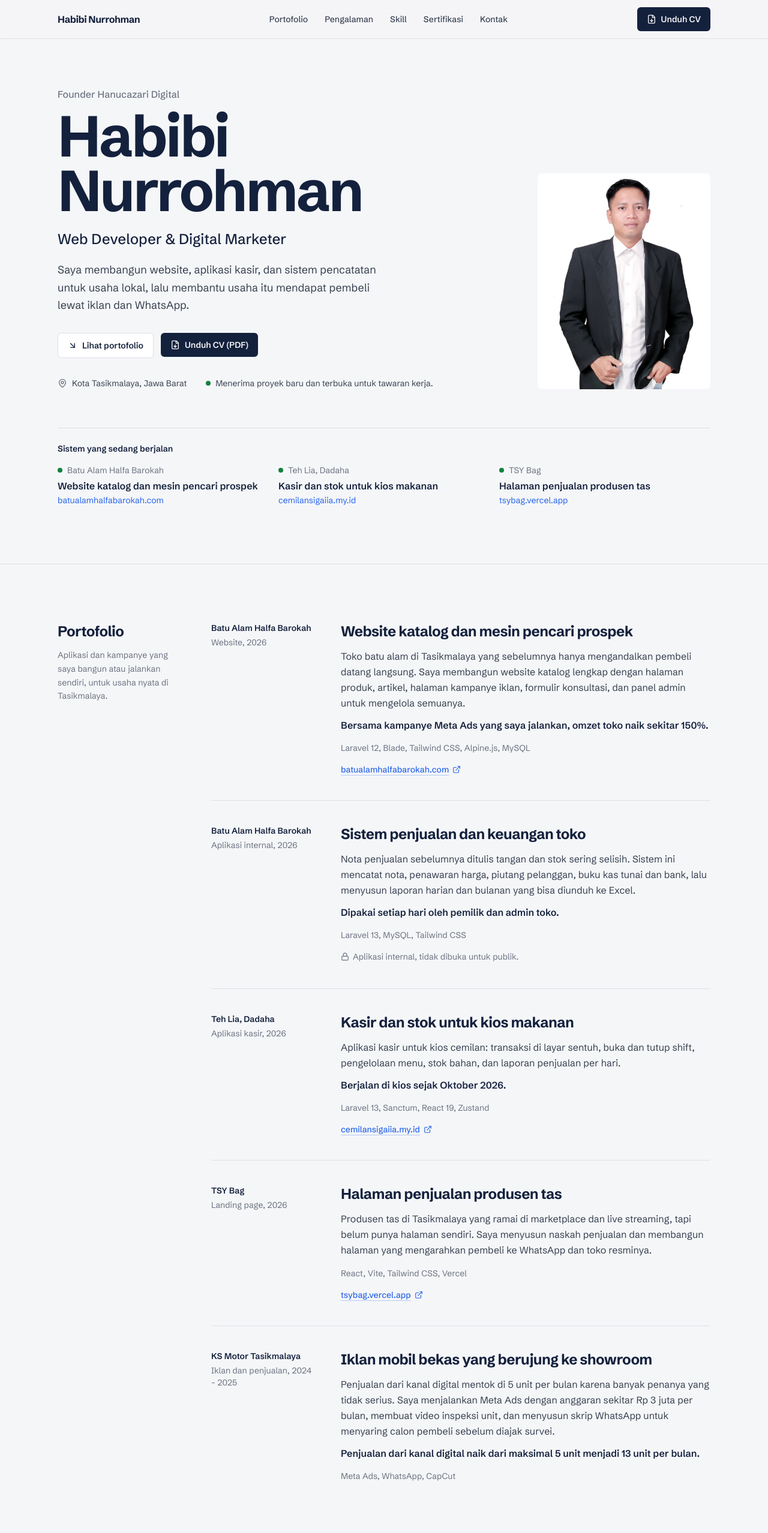
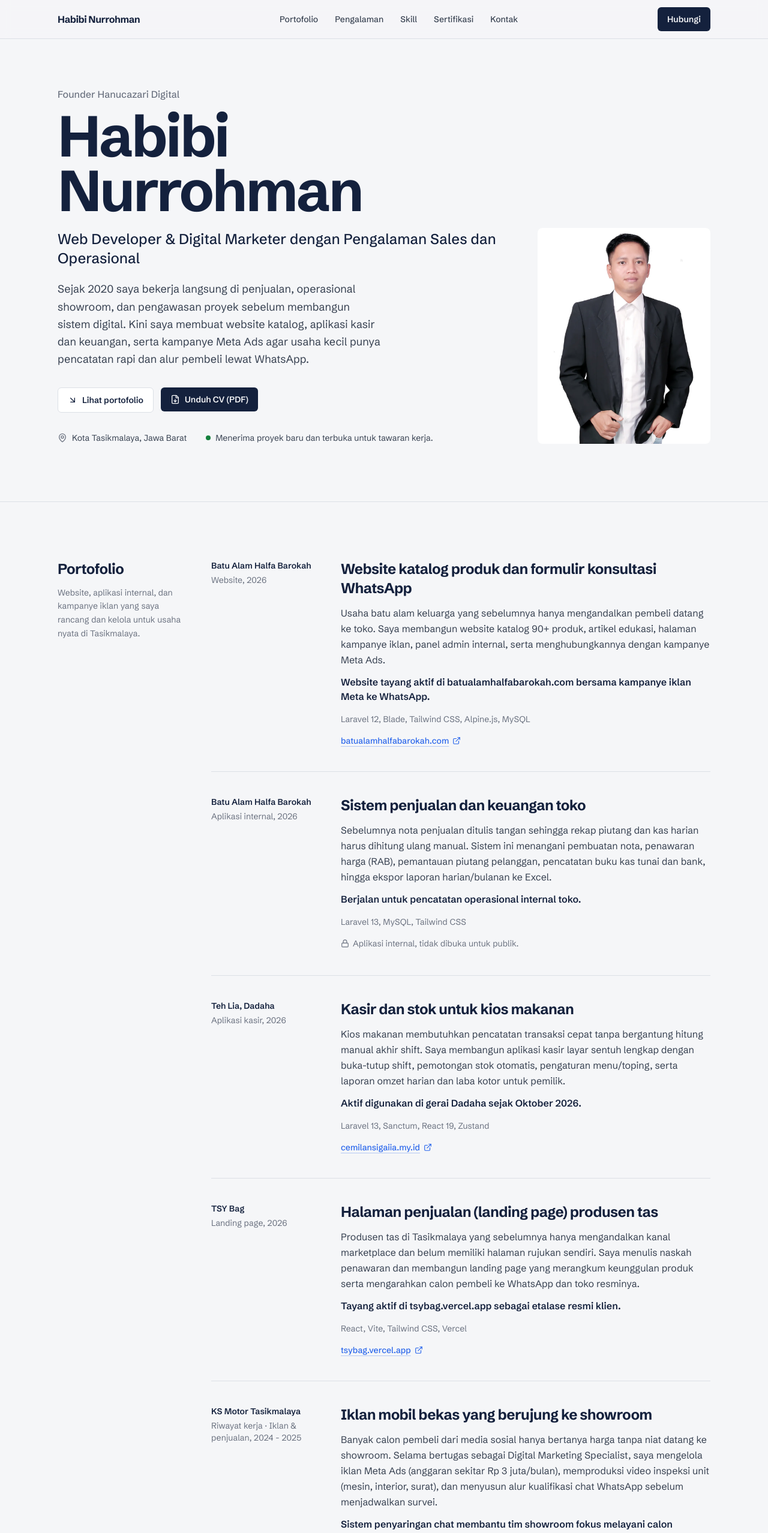
Before and after one commit to shafirahalyazahirah-tech/habibi-portofolio, a React (Vite) app: page / in a window 1280 px wide. Shown: the top 2556 px of the page at 60% size. Built offline with nearby package versions, Linux system fonts and the light colour scheme; the HTML template or start-up script is replaced by a standard one.

Commit message:
[antigravity] terapkan revisi copywriting, hapus blok sistem aktif, dan sinkronkan CV PDF 2 halaman

```diff
--- a/index.html
+++ b/index.html
@@ -3,8 +3,8 @@
   <head>
     <meta charset="UTF-8" />
     <meta name="viewport" content="width=device-width, initial-scale=1.0" />
-    <title>Habibi Nurrohman | Web Developer & Digital Marketer, Founder Hanucazari Digital</title>
-    <meta name="description" content="Habibi Nurrohman membangun website, aplikasi kasir, dan sistem pencatatan untuk usaha lokal di Tasikmalaya, lalu membantu usaha itu mendapat pembeli lewat iklan dan WhatsApp. Lihat portofolio dan unduh CV." />
+    <title>Habibi Nurrohman | Web Developer &amp; Digital Marketer</title>
+    <meta name="description" content="Portofolio Habibi Nurrohman (Founder Hanucazari Digital). Membangun website, aplikasi kasir, sistem keuangan, dan Meta Ads untuk usaha di Tasikmalaya." />
     <meta name="author" content="Habibi Nurrohman" />
     <meta name="theme-color" content="#14213d" />
     <link rel="canonical" href="https://habibi-nurrohman-portfolio.vercel.app/" />
@@ -12,8 +12,8 @@
     <meta property="og:type" content="profile" />
     <meta property="og:locale" content="id_ID" />
     <meta property="og:url" content="https://habibi-nurrohman-portfolio.vercel.app/" />
-    <meta property="og:title" content="Habibi Nurrohman | Web Developer & Digital Marketer" />
-    <meta property="og:description" content="Website, aplikasi kasir, dan sistem pencatatan untuk usaha lokal, plus iklan yang mendatangkan pembeli." />
+    <meta property="og:title" content="Habibi Nurrohman | Web Developer &amp; Digital Marketer" />
+    <meta property="og:description" content="Website, aplikasi kasir, dan iklan digital untuk usaha lokal. Lihat portofolio nyata dan unduh CV ATS." />
     <meta property="og:image" content="https://habibi-nurrohman-portfolio.vercel.app/og-image.jpg" />
     <meta property="og:image:width" content="1200" />
     <meta property="og:image:height" content="630" />
--- a/src/components/Experience.jsx
+++ b/src/components/Experience.jsx
@@ -3,7 +3,7 @@ import Section from './Section';
 
 export default function Experience() {
   return (
-    <Section id="pengalaman" title="Pengalaman" intro="Bekerja sejak 2020, dari sales lapangan sampai membangun sistem.">
+    <Section id="pengalaman" title="Pengalaman" intro="Bekerja sejak 2020: dari sales lapangan, showroom otomotif, hingga membangun website dan sistem usaha.">
       <div className="mb-12 max-w-[65ch] space-y-4 text-lg leading-relaxed">
         {profile.about.map((para) => (
           <p key={para.slice(0, 24)}>{para}</p>
--- a/src/components/Footer.jsx
+++ b/src/components/Footer.jsx
@@ -8,7 +8,7 @@ export default function Footer() {
     <footer className="border-t border-rule">
       <div className="mx-auto flex max-w-6xl flex-col gap-4 px-5 py-8 text-sm text-muted sm:flex-row sm:items-center sm:justify-between sm:px-8">
         <p>
-          &copy; {year} {profile.name}. {profile.location}.
+          &copy; {year} {profile.name} &middot; {profile.role} &middot; {profile.location}.
         </p>
         <a href="#top" className="inline-flex items-center gap-1.5 hover:text-ink">
           <ArrowUp className="size-4" aria-hidden="true" />
--- a/src/components/Header.jsx
+++ b/src/components/Header.jsx
@@ -42,7 +42,9 @@ export default function Header() {
 
         <div className="flex items-center gap-2">
           <div className="hidden sm:block">
-            <DownloadCvButton label="Unduh CV" />
+            <a href="#kontak" className="btn-primary">
+              Hubungi
+            </a>
           </div>
           <button
             type="button"
--- a/src/components/Hero.jsx
+++ b/src/components/Hero.jsx
@@ -1,8 +1,6 @@
 import { ArrowDownRight, MapPin } from 'lucide-react';
-import { profile, projects } from '../data/portfolioData';
+import { profile } from '../data/portfolioData';
 import DownloadCvButton from './DownloadCvButton';
-
-const liveProjects = projects.filter((p) => p.link);
 
 export default function Hero() {
   return (
@@ -49,24 +47,6 @@ export default function Hero() {
           className="aspect-[4/5] w-full max-w-[18rem] rounded-lg object-cover object-top md:w-72"
         />
       </div>
-
-      <div className="mt-16 border-t border-rule pt-6">
-        <h2 className="text-sm font-semibold text-ink">Sistem yang sedang berjalan</h2>
-        <ul className="mt-4 grid gap-4 sm:grid-cols-3">
-          {liveProjects.map((p) => (
-            <li key={p.id}>
-              <a href={p.link.href} target="_blank" rel="noopener noreferrer" className="group block">
-                <span className="flex items-center gap-2 text-sm text-muted">
-                  <span className="size-2 rounded-full bg-live" aria-hidden="true" />
-                  {p.client}
-                </span>
-                <span className="mt-1 block font-semibold text-ink group-hover:text-accent">{p.title}</span>
-                <span className="mt-0.5 block text-sm text-accent">{p.link.label}</span>
-              </a>
-            </li>
-          ))}
-        </ul>
-      </div>
     </section>
   );
 }
--- a/src/components/Skills.jsx
+++ b/src/components/Skills.jsx
@@ -4,7 +4,7 @@ import Section from './Section';
 
 export default function Skills() {
   return (
-    <Section id="skill" title="Skill" intro="Yang saya pakai sehari-hari, bukan sekadar pernah dicoba.">
+    <Section id="skill" title="Skill" intro="Alat dan keahlian yang dipakai langsung di proyek nyata — menggabungkan sisi teknis aplikasi, pemasaran iklan, dan alur penjualan.">
       <div className="grid gap-x-10 gap-y-10 sm:grid-cols-2">
         {skills.map((s) => (
           <div key={s.id}>
--- a/src/components/Work.jsx
+++ b/src/components/Work.jsx
@@ -7,7 +7,7 @@ export default function Work() {
     <Section
       id="portofolio"
       title="Portofolio"
-      intro="Aplikasi dan kampanye yang saya bangun atau jalankan sendiri, untuk usaha nyata di Tasikmalaya."
+      intro="Website, aplikasi internal, dan kampanye iklan yang saya rancang dan kelola untuk usaha nyata di Tasikmalaya."
     >
       <ol className="divide-y divide-rule">
         {projects.map((p) => (
--- a/src/data/portfolioData.js
+++ b/src/data/portfolioData.js
@@ -4,12 +4,13 @@
 export const profile = {
   name: 'Habibi Nurrohman',
   role: 'Founder Hanucazari Digital',
-  headline: 'Web Developer & Digital Marketer',
+  jobTitle: 'Web Developer & Digital Marketer',
+  headline: 'Web Developer & Digital Marketer dengan Pengalaman Sales dan Operasional',
   intro:
-    'Saya membangun website, aplikasi kasir, dan sistem pencatatan untuk usaha lokal, lalu membantu usaha itu mendapat pembeli lewat iklan dan WhatsApp.',
+    'Sejak 2020 saya bekerja langsung di penjualan, operasional showroom, dan pengawasan proyek sebelum membangun sistem digital. Kini saya membuat website katalog, aplikasi kasir dan keuangan, serta kampanye Meta Ads agar usaha kecil punya pencatatan rapi dan alur pembeli lewat WhatsApp.',
   about: [
     'Saya lulusan Manajemen Informatika Politeknik LP3I dan sudah bekerja sejak 2020: memimpin tim sales lapangan, mengurus operasional showroom, mengawasi proyek pemasangan batu alam, sampai memegang iklan dan website untuk bisnis keluarga.',
-    'Dari situ saya belajar bahwa usaha kecil jarang butuh teknologi yang rumit. Mereka butuh pencatatan yang rapi, halaman yang bisa ditemukan di Google, dan alur WhatsApp yang menutup penjualan. Itu yang sekarang saya kerjakan lewat Hanucazari Digital.',
+    'Dari situ saya belajar bahwa usaha jarang butuh teknologi yang rumit. Yang dibutuhkan adalah pencatatan rapi, halaman yang mudah ditemukan di Google, dan alur WhatsApp yang membantu penjualan — itulah pendekatan yang saya bawa di Hanucazari Digital maupun saat berkolaborasi dalam tim.',
   ],
   availability: 'Menerima proyek baru dan terbuka untuk tawaran kerja.',
   location: 'Kota Tasikmalaya, Jawa Barat',
@@ -32,10 +33,10 @@ export const projects = [
     client: 'Batu Alam Halfa Barokah',
     year: '2026',
     kind: 'Website',
-    title: 'Website katalog dan mesin pencari prospek',
+    title: 'Website katalog produk dan formulir konsultasi WhatsApp',
     summary:
-      'Toko batu alam di Tasikmalaya yang sebelumnya hanya mengandalkan pembeli datang langsung. Saya membangun website katalog lengkap dengan halaman produk, artikel, halaman kampanye iklan, formulir konsultasi, dan panel admin untuk mengelola semuanya.',
-    result: 'Bersama kampanye Meta Ads yang saya jalankan, omzet toko naik sekitar 150%.',
+      'Usaha batu alam keluarga yang sebelumnya hanya mengandalkan pembeli datang ke toko. Saya membangun website katalog 90+ produk, artikel edukasi, halaman kampanye iklan, panel admin internal, serta menghubungkannya dengan kampanye Meta Ads.',
+    result: 'Website tayang aktif di batualamhalfabarokah.com bersama kampanye iklan Meta ke WhatsApp.',
     stack: ['Laravel 12', 'Blade', 'Tailwind CSS', 'Alpine.js', 'MySQL'],
     link: { href: 'https://batualamhalfabarokah.com', label: 'batualamhalfabarokah.com' },
   },
@@ -46,8 +47,8 @@ export const projects = [
     kind: 'Aplikasi internal',
     title: 'Sistem penjualan dan keuangan toko',
     summary:
-      'Nota penjualan sebelumnya ditulis tangan dan stok sering selisih. Sistem ini mencatat nota, penawaran harga, piutang pelanggan, buku kas tunai dan bank, lalu menyusun laporan harian dan bulanan yang bisa diunduh ke Excel.',
-    result: 'Dipakai setiap hari oleh pemilik dan admin toko.',
+      'Sebelumnya nota penjualan ditulis tangan sehingga rekap piutang dan kas harian harus dihitung ulang manual. Sistem ini menangani pembuatan nota, penawaran harga (RAB), pemantauan piutang pelanggan, pencatatan buku kas tunai dan bank, hingga ekspor laporan harian/bulanan ke Excel.',
+    result: 'Berjalan untuk pencatatan operasional internal toko.',
     stack: ['Laravel 13', 'MySQL', 'Tailwind CSS'],
     note: 'Aplikasi internal, tidak dibuka untuk publik.',
   },
@@ -58,8 +59,8 @@ export const projects = [
     kind: 'Aplikasi kasir',
     title: 'Kasir dan stok untuk kios makanan',
     summary:
-      'Aplikasi kasir untuk kios cemilan: transaksi di layar sentuh, buka dan tutup shift, pengelolaan menu, stok bahan, dan laporan penjualan per hari.',
-    result: 'Berjalan di kios sejak Oktober 2026.',
+      'Kios makanan membutuhkan pencatatan transaksi cepat tanpa bergantung hitung manual akhir shift. Saya membangun aplikasi kasir layar sentuh lengkap dengan buka-tutup shift, pemotongan stok otomatis, pengaturan menu/toping, serta laporan omzet harian dan laba kotor untuk pemilik.',
+    result: 'Aktif digunakan di gerai Dadaha sejak Oktober 2026.',
     stack: ['Laravel 13', 'Sanctum', 'React 19', 'Zustand'],
     link: { href: 'https://cemilansigaiia.my.id', label: 'cemilansigaiia.my.id' },
   },
@@ -68,9 +69,10 @@ export const projects = [
     client: 'TSY Bag',
     year: '2026',
     kind: 'Landing page',
-    title: 'Halaman penjualan produsen tas',
+    title: 'Halaman penjualan (landing page) produsen tas',
     summary:
-      'Produsen tas di Tasikmalaya yang ramai di marketplace dan live streaming, tapi belum punya halaman sendiri. Saya menyusun naskah penjualan dan membangun halaman yang mengarahkan pembeli ke WhatsApp dan toko resminya.',
+      'Produsen tas di Tasikmalaya yang sebelumnya hanya mengandalkan kanal marketplace dan belum memiliki halaman rujukan sendiri. Saya menulis naskah penawaran dan membangun landing page yang merangkum keunggulan produk serta mengarahkan calon pembeli ke WhatsApp dan toko resminya.',
+    result: 'Tayang aktif di tsybag.vercel.app sebagai etalase resmi klien.',
     stack: ['React', 'Vite', 'Tailwind CSS', 'Vercel'],
     link: { href: 'https://tsybag.vercel.app', label: 'tsybag.vercel.app' },
   },
@@ -78,11 +80,11 @@ export const projects = [
     id: 'ks-motor',
     client: 'KS Motor Tasikmalaya',
     year: '2024 - 2025',
-    kind: 'Iklan dan penjualan',
+    kind: 'Riwayat kerja · Iklan & penjualan',
     title: 'Iklan mobil bekas yang berujung ke showroom',
     summary:
-      'Penjualan dari kanal digital mentok di 5 unit per bulan karena banyak penanya yang tidak serius. Saya menjalankan Meta Ads dengan anggaran sekitar Rp 3 juta per bulan, membuat video inspeksi unit, dan menyusun skrip WhatsApp untuk menyaring calon pembeli sebelum diajak survei.',
-    result: 'Penjualan dari kanal digital naik dari maksimal 5 unit menjadi 13 unit per bulan.',
+      'Banyak calon pembeli dari media sosial hanya bertanya harga tanpa niat datang ke showroom. Selama bertugas sebagai Digital Marketing Specialist, saya mengelola iklan Meta Ads (anggaran sekitar Rp 3 juta/bulan), memproduksi video inspeksi unit (mesin, interior, surat), dan menyusun alur kualifikasi chat WhatsApp sebelum menjadwalkan survei.',
+    result: 'Sistem penyaringan chat membantu tim showroom fokus melayani calon pembeli yang siap survei unit.',
     stack: ['Meta Ads', 'WhatsApp', 'CapCut'],
   },
 ];
@@ -97,7 +99,7 @@ export const experience = [
     points: [
       'Membangun dan merawat aplikasi untuk klien usaha lokal: kasir dan stok kios makanan (Laravel 13 dan React 19) serta landing page produsen tas (React dan Vite).',
       'Menangani proyek dari wawancara kebutuhan, perancangan, pengembangan, hingga deploy ke cPanel dan Vercel.',
-      'Menyusun identitas merek, paket layanan, dan platform web studio.',
+      'Menyusun standar brief, dokumentasi serah terima, dan paket layanan terukur untuk website, aplikasi kasir, dan pengelolaan iklan usaha.',
     ],
   },
   {
@@ -109,7 +111,7 @@ export const experience = [
     points: [
       'Membangun website katalog batualamhalfabarokah.com dengan Laravel, Tailwind CSS, dan MySQL, termasuk panel admin untuk produk, artikel, dan prospek.',
       'Membangun sistem penjualan dan keuangan internal yang menggantikan nota tulis tangan: nota, penawaran, piutang, kas, dan laporan.',
-      'Menjalankan Meta Ads berbasis WhatsApp dan memproduksi video produk sendiri; omzet toko naik sekitar 150%.',
+      'Menjalankan kampanye Meta Ads (Click-to-WhatsApp) dan memproduksi konten video produk untuk mendatangkan konsultasi calon pembeli.',
       'Menyusun SOP penanganan prospek WhatsApp dan koordinasi pengiriman pesanan.',
     ],
   },
@@ -120,7 +122,7 @@ export const experience = [
     period: 'Jun 2024 - Mei 2025',
     location: 'Tasikmalaya',
     points: [
-      'Menaikkan penjualan mobil bekas dari kanal digital dari maksimal 5 menjadi 13 unit per bulan dengan anggaran Meta Ads sekitar Rp 3 juta per bulan.',
+      'Mengelola kampanye Meta Ads showroom dengan anggaran sekitar Rp 3 juta/bulan untuk mendatangkan calon pembeli serius ke WhatsApp.',
       'Menyusun skrip kualifikasi WhatsApp untuk menyaring calon pembeli serius sebelum diajak survei ke showroom.',
       'Memproduksi video inspeksi unit: kondisi mesin, interior, dan kelengkapan surat.',
     ],
@@ -143,7 +145,7 @@ export const experience = [
     period: 'Apr 2023 - Nov 2023',
     location: 'Tasikmalaya',
     points: [
-      'Membangun website company profile dengan Laravel.',
+      'Membangun website company profile biro umroh berbasis Laravel untuk menampilkan informasi paket perjalanan dan formulir kontak jamaah.',
       'Menutup penjualan 4 paket umroh melalui konsultasi langsung dengan keluarga calon jamaah.',
       'Mengelola media sosial dan menyusun template balasan serta SOP tindak lanjut calon jamaah.',
     ],
@@ -156,7 +158,7 @@ export const experience = [
     location: 'Tasikmalaya',
     points: [
       'Mengelola administrasi transaksi harian, kas kecil, dan uang muka showroom.',
-      'Memeriksa kelengkapan STNK, BPKB, dan faktur sebelum serah terima unit.',
+      'Memeriksa kelengkapan dokumen legalitas unit (STNK, BPKB, faktur) sebelum serah terima untuk mencegah selisih administrasi.',
       'Memotret, mengedit, dan menjadwalkan konten stok mobil di media sosial.',
     ],
   },
@@ -167,7 +169,7 @@ export const experience = [
     period: 'Agu 2020 - Jan 2022',
     location: 'Tasikmalaya',
     points: [
-      'Memimpin 2 tim sales lapangan (10+ orang) untuk penjualan door-to-door IndiHome dan mengawasi target bulanan.',
+      'Memimpin 2 tim sales lapangan (10+ orang) untuk penjualan door-to-door layanan IndiHome serta mengevaluasi pencapaian target harian dan bulanan.',
       'Melatih teknik canvassing, negosiasi, dan penanganan keberatan pelanggan.',
       'Menyusun laporan produktivitas harian dan berkoordinasi dengan teknisi pemasangan.',
     ],
@@ -183,7 +185,7 @@ export const skills = [
   {
     id: 'marketing',
     group: 'Pemasaran digital',
-    items: ['Meta Ads (Facebook dan Instagram)', 'Google Analytics 4', 'Google Tag Manager', 'Google Search Console', 'SEO on-page'],
+    items: ['Meta Ads & Meta Conversions API (CAPI)', 'Google Analytics 4 & Tag Manager', 'Google Search Console', 'SEO Teknis & On-Page'],
   },
   {
     id: 'sales',
@@ -193,7 +195,7 @@ export const skills = [
   {
     id: 'ops',
     group: 'Operasional dan konten',
-    items: ['Penyusunan SOP', 'Pengawasan proyek lapangan', 'Administrasi dan kas', 'Video produk (CapCut)'],
+    items: ['Penyusunan SOP', 'Pengawasan proyek lapangan', 'Administrasi dan kas', 'Produksi & editing video iklan produk (CapCut)'],
   },
 ];
 
@@ -216,6 +218,7 @@ export const certificates = [
     issuer: 'Google',
     issued: 'Okt 2025',
     expires: 'Okt 2026',
+    expired: true,
     credentialId: '163022780',
     image: '/certificates/cert-google-analytics.jpg',
   },
@@ -226,6 +229,7 @@ export const certificates = [
     issuer: 'Google',
     issued: 'Okt 2025',
     expires: 'Okt 2026',
+    expired: true,
     credentialId: '163507187',
     image: '/certificates/cert-google-offline-sales.jpg',
   },
```
Also changed, not shown: src/components/Certificates.jsx (+8 -3 lines), src/components/Contact.jsx (+19 -9 lines), src/utils/cvPdf.js (+22 -17 lines), 1 other file (tests, documents, lock files or other folders).
